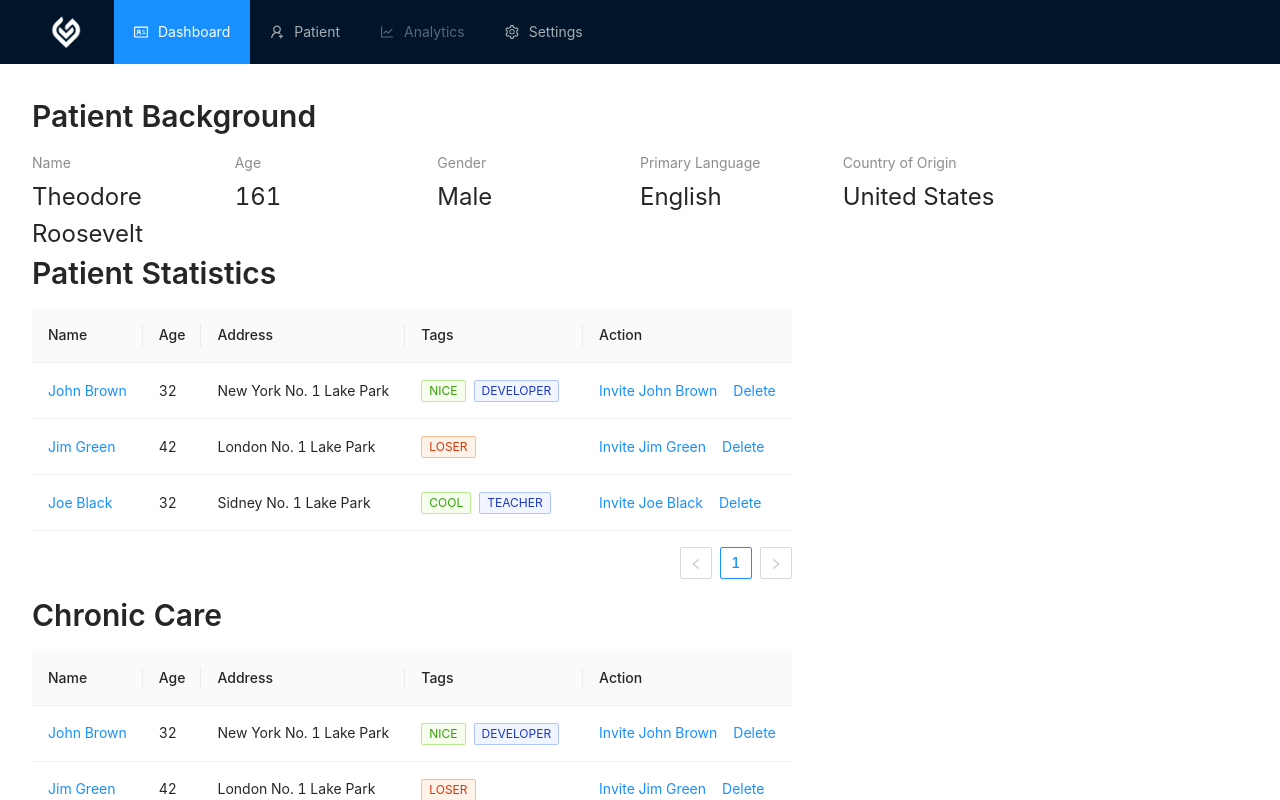
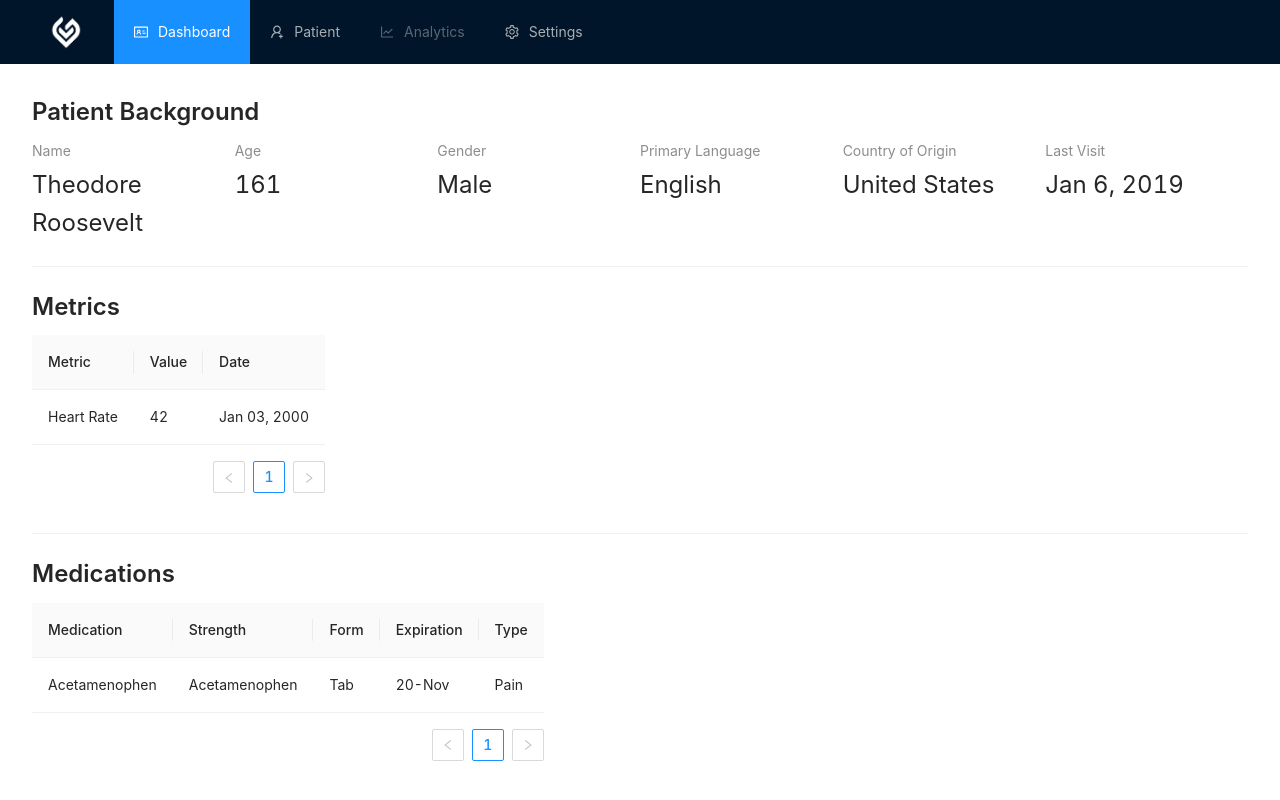
Before and after one commit to Grace-Medical-Village/client, a React (Create React App) app: page /dashboard in a window 1280 px wide. Both pictures are taken after typing "Sample", "Sample123" into the empty fields and a click on the button "Log in". Shown: the top 800 px of the page. Built offline with nearby package versions, Linux system fonts and the light colour scheme.

Commit message:
Tweaking dashboard

```diff
--- a/src/components/health-metrics/index.tsx
+++ b/src/components/health-metrics/index.tsx
@@ -1,76 +1,29 @@
 import React from 'react';
-import { Table, Tag, Space } from 'antd';
+import { Table } from 'antd';
 
 const columns = [
   {
-    title: 'Name',
-    dataIndex: 'name',
-    key: 'name',
-    render: (text: any) => <a>{text}</a>,
+    title: 'Metric',
+    dataIndex: 'metric',
+    key: 'metric',
   },
   {
-    title: 'Age',
-    dataIndex: 'age',
-    key: 'age',
+    title: 'Value',
+    dataIndex: 'value',
+    key: 'value',
   },
   {
-    title: 'Address',
-    dataIndex: 'address',
-    key: 'address',
-  },
-  {
-    title: 'Tags',
-    key: 'tags',
-    dataIndex: 'tags',
-    render: (tags: any) => (
-      <>
-        {tags.map((tag: any) => {
-          let color = tag.length > 5 ? 'geekblue' : 'green';
-          if (tag === 'loser') {
-            color = 'volcano';
-          }
-          return (
-            <Tag color={color} key={tag}>
-              {tag.toUpperCase()}
-            </Tag>
-          );
-        })}
-      </>
-    ),
-  },
-  {
-    title: 'Action',
-    key: 'action',
-    render: (text: any, record: any) => (
-      <Space size="middle">
-        <a>Invite {record.name}</a>
-        <a>Delete</a>
-      </Space>
-    ),
+    title: 'Date',
+    dataIndex: 'date',
+    key: 'date',
   },
 ];
 
 const data = [
   {
-    key: '1',
-    name: 'John Brown',
-    age: 32,
-    address: 'New York No. 1 Lake Park',
-    tags: ['nice', 'developer'],
-  },
-  {
-    key: '2',
-    name: 'Jim Green',
-    age: 42,
-    address: 'London No. 1 Lake Park',
-    tags: ['loser'],
-  },
-  {
-    key: '3',
-    name: 'Joe Black',
-    age: 32,
-    address: 'Sidney No. 1 Lake Park',
-    tags: ['cool', 'teacher'],
+    metric: 'Heart Rate',
+    date: 'Jan 03, 2000',
+    value: 42,
   },
 ];
 
--- a/src/components/medications/index.tsx
+++ b/src/components/medications/index.tsx
@@ -1,76 +1,41 @@
 import React from 'react';
-import { Table, Tag, Space } from 'antd';
+import { Table } from 'antd';
 
 const columns = [
   {
-    title: 'Name',
-    dataIndex: 'name',
-    key: 'name',
-    render: (text: any) => <a>{text}</a>,
+    title: 'Medication',
+    dataIndex: 'medication',
+    key: 'medication',
   },
   {
-    title: 'Age',
-    dataIndex: 'age',
-    key: 'age',
+    title: 'Strength',
+    dataIndex: 'strength',
+    key: 'strength',
   },
   {
-    title: 'Address',
-    dataIndex: 'address',
-    key: 'address',
+    title: 'Form',
+    dataIndex: 'form',
+    key: 'form',
   },
   {
-    title: 'Tags',
-    key: 'tags',
-    dataIndex: 'tags',
-    render: (tags: any) => (
-      <>
-        {tags.map((tag: any) => {
-          let color = tag.length > 5 ? 'geekblue' : 'green';
-          if (tag === 'loser') {
-            color = 'volcano';
-          }
-          return (
-            <Tag color={color} key={tag}>
-              {tag.toUpperCase()}
-            </Tag>
-          );
-        })}
-      </>
-    ),
+    title: 'Expiration',
+    dataIndex: 'expiration',
+    key: 'expiration',
   },
   {
-    title: 'Action',
-    key: 'action',
-    render: (text: any, record: any) => (
-      <Space size="middle">
-        <a>Invite {record.name}</a>
-        <a>Delete</a>
-      </Space>
-    ),
+    title: 'Type',
+    dataIndex: 'type',
+    key: 'type',
   },
 ];
 
 const data = [
   {
-    key: '1',
-    name: 'John Brown',
-    age: 32,
-    address: 'New York No. 1 Lake Park',
-    tags: ['nice', 'developer'],
-  },
-  {
-    key: '2',
-    name: 'Jim Green',
-    age: 42,
-    address: 'London No. 1 Lake Park',
-    tags: ['loser'],
-  },
-  {
-    key: '3',
-    name: 'Joe Black',
-    age: 32,
-    address: 'Sidney No. 1 Lake Park',
-    tags: ['cool', 'teacher'],
+    medication: 'Acetamenophen',
+    strength: 'Acetamenophen',
+    form: 'Tab',
+    expiration: '20-Nov',
+    type: 'Pain',
   },
 ];
 
--- a/src/components/temp-patient/index.tsx
+++ b/src/components/temp-patient/index.tsx
@@ -1,7 +1,6 @@
 import React from 'react';
-import { Col, Row, Statistic, Typography } from 'antd';
+import { Col, Divider, Row, Statistic, Typography } from 'antd';
 import { PatientStat } from './types';
-import ChronicCare from '../chronic-care';
 import HealthMetrics from '../health-metrics';
 import Medications from '../medications';
 
@@ -29,21 +28,16 @@ export default function TempPatient() {
       title: 'Country of Origin',
       value: 'United States',
     },
-    // TODO
-    // {
-    //   title: 'Last Visit',
-    //   value: 'January 3, 2019',
-    // },
-    // {
-    //   title: 'Visit Count',
-    //   value: 3,
-    // },
+    {
+      title: 'Last Visit',
+      value: 'Jan 6, 2019',
+    },
   ];
   return (
     <>
       <div style={{ padding: '2rem' }}>
         <Row>
-          <Title level={2}>Patient Background</Title>
+          <Title level={3}>Patient Background</Title>
         </Row>
         <Row>
           {background.map((stat: PatientStat, index: number) => {
@@ -55,20 +49,16 @@ export default function TempPatient() {
             );
           })}
         </Row>
+        <Divider />
         <Row>
-          <Title level={2}>Patient Statistics</Title>
+          <Title level={3}>Metrics</Title>
         </Row>
         <Row>
           <HealthMetrics />
         </Row>
+        <Divider />
         <Row>
-          <Title level={2}>Chronic Care</Title>
-        </Row>
-        <Row>
-          <ChronicCare />
-        </Row>
-        <Row>
-          <Title level={2}>Medications</Title>
+          <Title level={3}>Medications</Title>
         </Row>
         <Row>
           <Medications />
```
